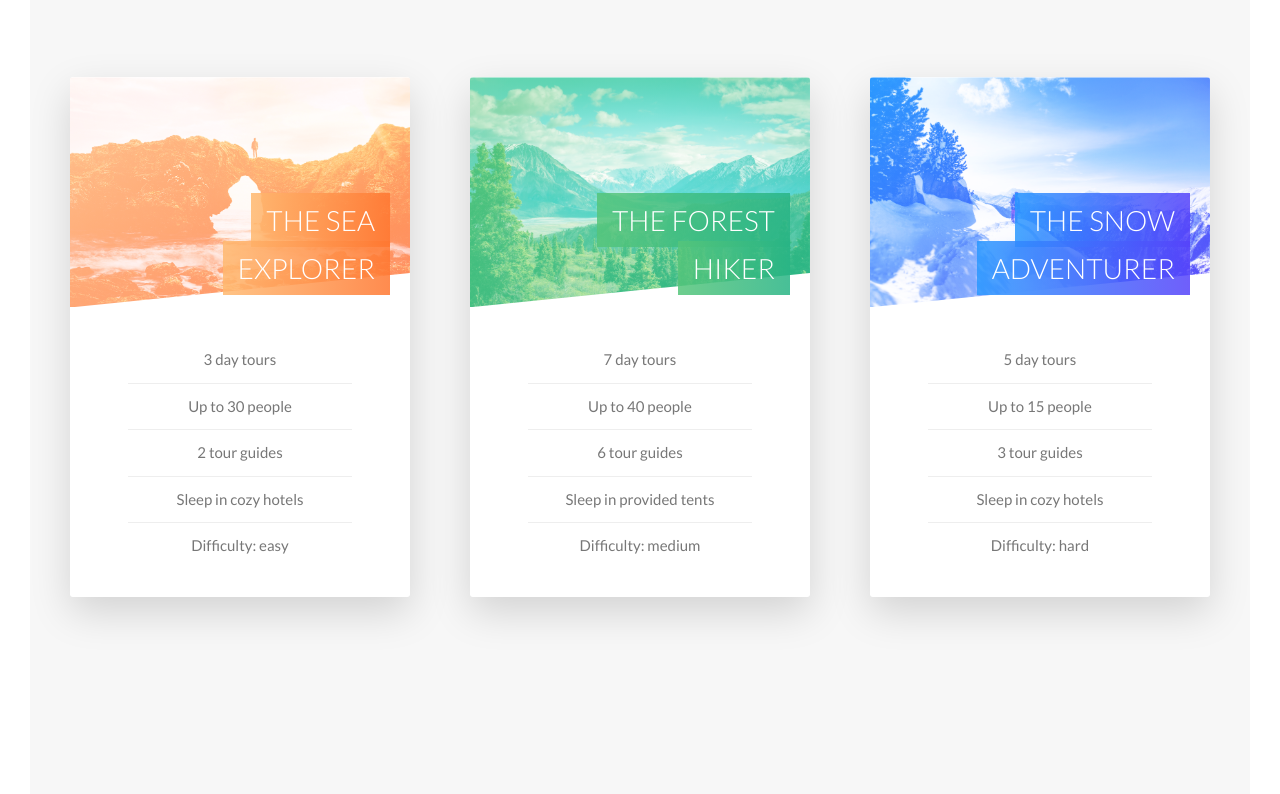
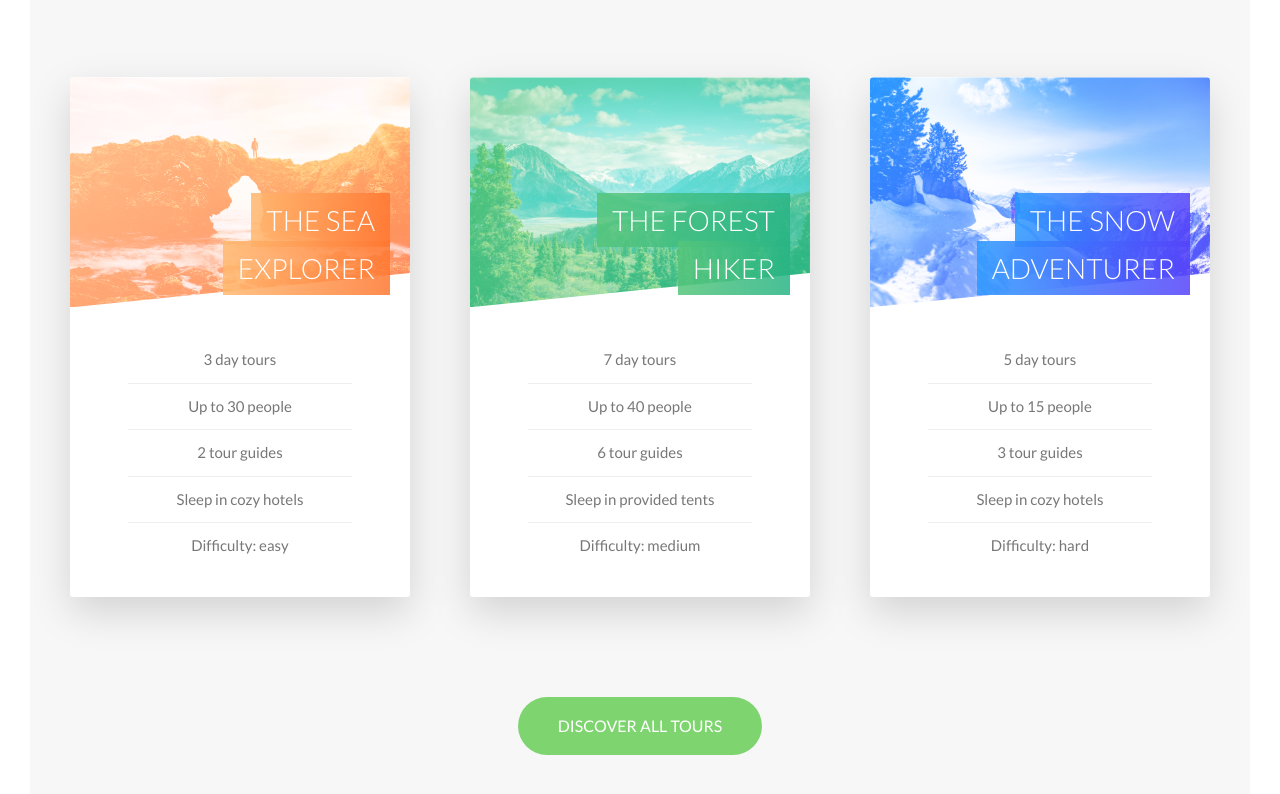
Before and after one commit to andventuree/CSS-wizard, a website: page Natours/index.html in a window 1280 px wide. Shown: the part 2480-3274 px from the top of the page. Drawn offline with Linux system fonts and the light colour scheme.

Commit message:
41c: final touches on tours section;

```diff
--- a/Natours/index.html
+++ b/Natours/index.html
@@ -208,6 +208,9 @@
                 </div>
             </div>
         </div>
+        <div class="u-center-text u-margin-top-huge">
+            <a href="#" class="btn btn--green">Discover all tours</a>
+        </div>
     </section>
 
 </body>
--- a/Natours/sass/base/_utilities.scss
+++ b/Natours/sass/base/_utilities.scss
@@ -14,3 +14,11 @@
   //use descriptor rather than num b/c you may change num
   margin-bottom: 8rem;
 }
+
+.u-margin-top-big {
+  margin-top: 8rem;
+}
+
+.u-margin-top-huge {
+  margin-top: 10rem;
+}
--- a/Natours/sass/components/_button.scss
+++ b/Natours/sass/components/_button.scss
@@ -38,6 +38,14 @@
     color: $color-grey-dark;
     &::after {
       background-color: $color-white;
+    }
+  }
+
+  &--green {
+    background: $color-primary;
+    color: $color-white;
+    &::after {
+      background: $color-primary;
     }
   }
 
--- a/Natours/sass/components/_card.scss
+++ b/Natours/sass/components/_card.scss
@@ -73,6 +73,9 @@
     //clip path does not work for IE or Ms Edge browsers
     -webkit-clip-path: polygon(0 0, 100% 0, 100% 85%, 0 100%);
     clip-path: polygon(0 0, 100% 0, 100% 85%, 0 100%);
+
+    border-top-left-radius: 3px; //b/c clip path negated overflow:hidden on parent
+    border-top-right-radius: 3px; //so we set that rounded edges manually
 
     &--1 {
       background-image: linear-gradient(
--- a/Natours/sass/pages/_home.scss
+++ b/Natours/sass/pages/_home.scss
@@ -28,6 +28,6 @@
 
 .section-tours {
   background-color: $color-grey-light-1;
-  padding: 25rem 0 50rem 0;
+  padding: 25rem 0 15rem 0;
   margin-top: -20vh;
 }
```
Also changed, not shown: Natours/css/style.css.
